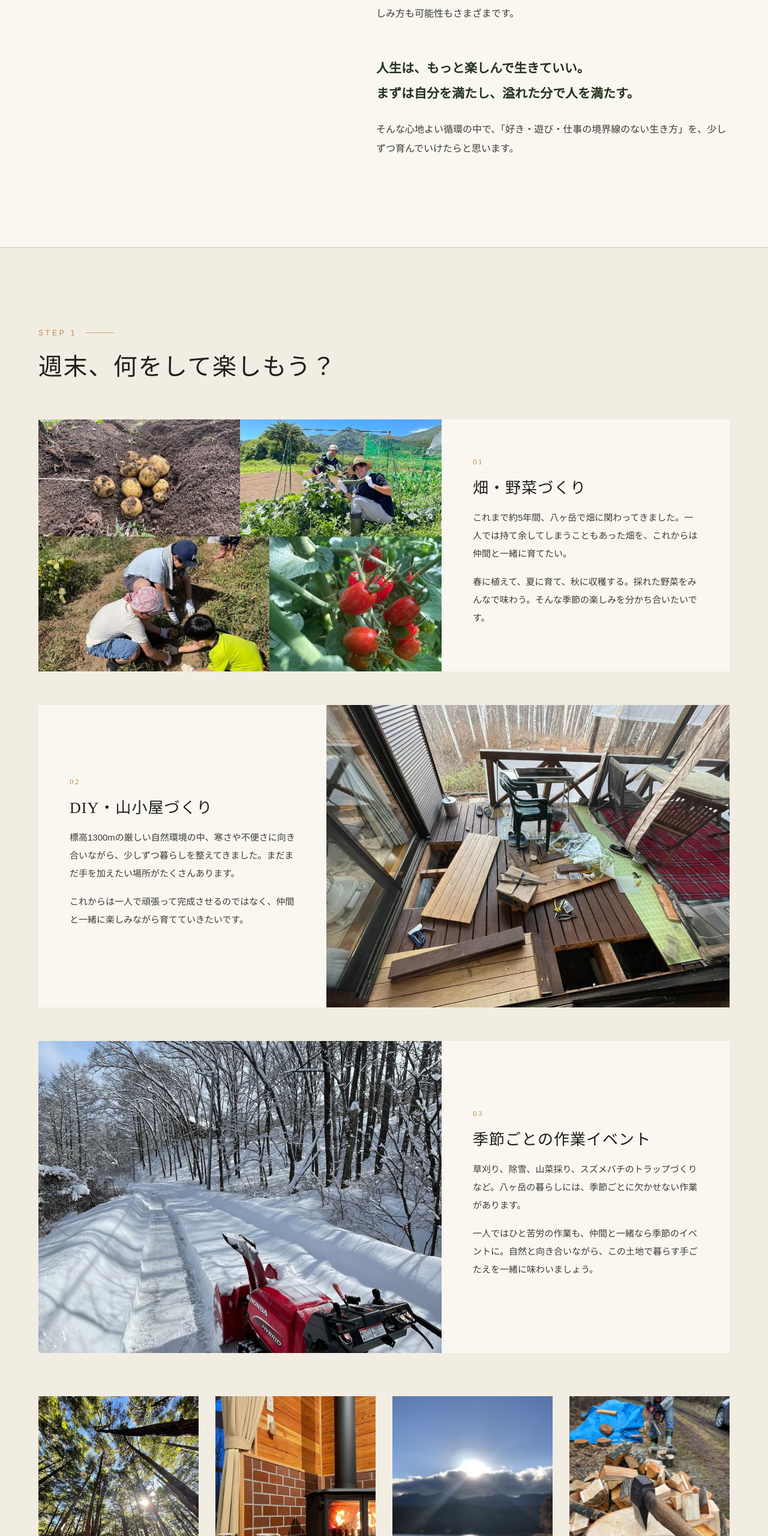
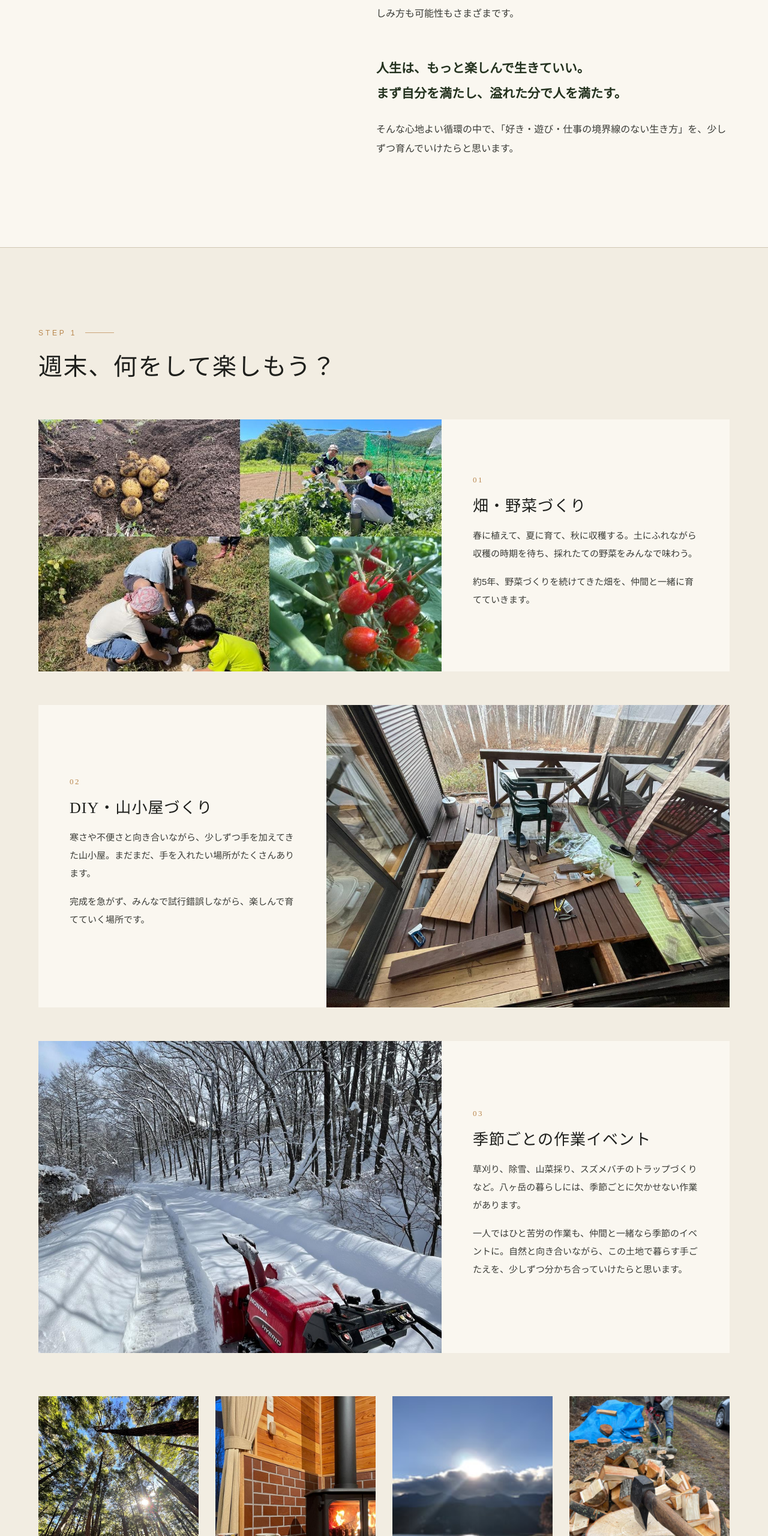
Before and after one commit to living-in-nature/nature-base, a plain HTML site: page index.html in a window 1280 px wide. Shown: the part 1680-4240 px from the top of the page at 60% size. Drawn offline with Linux system fonts and the light colour scheme.

Commit message:
文章を整える（STEP1〜4の修正案①〜⑥・まず自分を満たしに統一）
Co-Authored-By: Claude Opus 5.5 <noreply@anthropic.com>

```diff
--- a/index.html
+++ b/index.html
@@ -413,7 +413,7 @@
       <p>土に触れ、野菜を育て、山小屋に手を加え、採れたての野菜を囲んで食事を楽しむ。時には焚き火を囲み、好きなことやこれからの夢を語り合う。</p>
       <p>そんな時間を重ねながら、自分らしい暮らしや生き方を、仲間と一緒に見つけていく。</p>
       <p>自然暮らしはもちろん、アニメや旅、好きなことを活かした仕事づくりなど、楽しみ方も可能性もさまざまです。</p>
-      <p class="end"><span style="display:inline-block">人生は、</span><span style="display:inline-block">もっと楽しんで生きていい。</span><br><span style="display:inline-block">まずは自分を満たし、</span><span style="display:inline-block">溢れた分で人を満たす。</span></p>
+      <p class="end"><span style="display:inline-block">人生は、</span><span style="display:inline-block">もっと楽しんで生きていい。</span><br><span style="display:inline-block">まず自分を満たし、</span><span style="display:inline-block">溢れた分で人を満たす。</span></p>
       <p>そんな心地よい循環の中で、「好き・遊び・仕事の境界線のない生き方」を、少しずつ育んでいけたらと思います。</p>
       <!-- old-concept（保管）
       <h2>自然暮らしを、<br>今度は仲間と。</h2>
@@ -440,8 +440,8 @@
       <div class="txt">
         <span class="no">01</span>
         <h3>畑・野菜づくり</h3>
-        <p>これまで約5年間、八ヶ岳で畑に関わってきました。一人では持て余してしまうこともあった畑を、これからは仲間と一緒に育てたい。</p>
-        <p>春に植えて、夏に育て、秋に収穫する。採れた野菜をみんなで味わう。そんな季節の楽しみを分かち合いたいです。</p>
+        <p>春に植えて、夏に育て、秋に収穫する。土にふれながら収穫の時期を待ち、採れたての野菜をみんなで味わう。</p>
+        <p>約5年、野菜づくりを続けてきた畑を、仲間と一緒に育てていきます。</p>
       </div>
     </div>
 
@@ -450,8 +450,8 @@
       <div class="txt">
         <span class="no">02</span>
         <h3>DIY・山小屋づくり</h3>
-        <p>標高1300mの厳しい自然環境の中、寒さや不便さに向き合いながら、少しずつ暮らしを整えてきました。まだまだ手を加えたい場所がたくさんあります。</p>
-        <p>これからは一人で頑張って完成させるのではなく、仲間と一緒に楽しみながら育てていきたいです。</p>
+        <p>寒さや不便さと向き合いながら、少しずつ手を加えてきた山小屋。まだまだ、手を入れたい場所がたくさんあります。</p>
+        <p>完成を急がず、みんなで試行錯誤しながら、楽しんで育てていく場所です。</p>
       </div>
     </div>
 
@@ -461,7 +461,7 @@
         <span class="no">03</span>
         <h3>季節ごとの作業イベント</h3>
         <p>草刈り、除雪、山菜採り、スズメバチのトラップづくりなど。八ヶ岳の暮らしには、季節ごとに欠かせない作業があります。</p>
-        <p>一人ではひと苦労の作業も、仲間と一緒なら季節のイベントに。自然と向き合いながら、この土地で暮らす手ごたえを一緒に味わいましょう。</p>
+        <p>一人ではひと苦労の作業も、仲間と一緒なら季節のイベントに。自然と向き合いながら、この土地で暮らす手ごたえを、少しずつ分かち合っていけたらと思います。</p>
       </div>
     </div>
 
@@ -486,7 +486,7 @@
       <div class="n">1<small>はじめての方</small></div>
       <div>
         <h3>1DAY自然暮らし体験</h3>
-        <p>奥八ヶ岳 Nature Base では、これから様々なイベントを予定しています！「自然暮らし1DAY体験会」などに実際に参加・体験できる入口です。一緒にDIYして、薪棚を作ったりする体験会も予定しています！</p>
+        <p>八ヶ岳の自然暮らしに、一日ふれてみる入口です。一緒に薪棚をDIYする体験会なども予定しています。</p>
         <span class="st">日程は準備中です</span>
       </div>
       <img src="images/lp-image-16.jpg" alt="デッキで過ごす時間">
@@ -539,7 +539,7 @@
     <div class="places reveal">
       <div class="place big"><img src="images/lp-image-20.jpg" alt="紅葉の八ヶ岳"><div class="cap"><h3>奥八ヶ岳の自然</h3><p>白樺の森に囲まれた、標高1300mの暮らし。朝の澄んだ空気、新緑と紅葉、雪に包まれる冬。森の小道を歩くだけで、季節の移ろいが体に入ってきます。少し足をのばせば、八ヶ岳のトレッキングへ。</p></div></div>
       <div class="place"><img src="images/lp-image-27.jpg" alt="山小屋のDIY"><div class="cap"><h3>山小屋（DIY拠点）</h3><p>夏専用だった古い別荘に住み始め、冬を越せる暮らしの場へと、自分の手で少しずつ整えてきた山小屋。FF式ストーブも自分で取り付けました。まだまだ手を入れたい場所ばかり。これからは仲間と一緒にDIYし、試行錯誤しながら育てて、いずれ泊まれる場所にしていきます。</p></div></div>
-      <div class="place"><img src="images/lp-image-23.jpg" alt="畑"><div class="cap"><h3>天空の畑</h3><p>約5年、八ヶ岳の畑で野菜づくりに関わってきました。春のじゃがいも植えから、夏の手入れ、秋の収穫まで。土にふれ、季節を待ち、採れたての野菜をみんなで料理して味わう。一人では持て余していた畑を、これからは仲間と育てます。</p></div></div>
+      <div class="place"><img src="images/lp-image-23.jpg" alt="畑"><div class="cap"><h3>天空の畑</h3><p>春のじゃがいも植えから、夏の手入れ、秋の収穫まで。土にふれ、収穫の時期を待ち、採れたての野菜をみんなで料理して味わう。そんな季節のめぐりを感じる畑です。</p></div></div>
       <div class="place" style="grid-column:span 2"><img src="images/lp-image-10.jpg" alt="結びの杜の室内"><div class="cap"><h3>奥八ヶ岳リトリート・結びの杜</h3><p>森の中に建つ、一日一組限定の貸別荘。海外からのお客様も訪れる宿です。薪ストーブの火を囲み、料理をして、語り合い、ゆっくり眠る。活動の日には、みんなが集まり、泊まる場所になります。</p><div class="btns"><a class="btn fill" data-nb-href="airbnb" href="#" target="_blank" rel="noopener">Airbnb で予約する</a><a class="btn" href="https://www.oku-yatsugatake-musubinomori.com/" target="_blank" rel="noopener">公式予約サイト</a></div></div></div>
     </div>
   </div>
@@ -554,7 +554,7 @@
       <h2>この活動を始める理由</h2>
       <p>都会で仕事に追われ、心身の限界を迎えた経験。<br>そこから、自然の中で暮らし、好きなことに夢中になるうちに、自分自身を大切にする生き方を、この奥八ヶ岳で取り戻してきました。</p>
       <p>ここでは、自分を大切にしなければ暮らしていけない。だからこそ、自然と自分を満たせるようになったのだと思います。</p>
-      <p>かつての僕と同じように、頑張りすぎて自分を見失いかけている人が、ここで自分を取り戻せたら。そんな場所を、仲間と一緒につくっていきたい。</p>
+      <p>頑張りすぎて少し疲れた時に、ふっと肩の力が抜けて、自分らしさを思い出せる場所。そんな場所を、仲間と一緒につくっていきたい。</p>
       <p class="vow">人生は、もっと楽しんで生きていい。<br>まず自分を満たし、<br>溢れた分で人を満たす。</p>
       <p><a href="about.html">想い・背景を読む →</a></p>
     </div>
```
